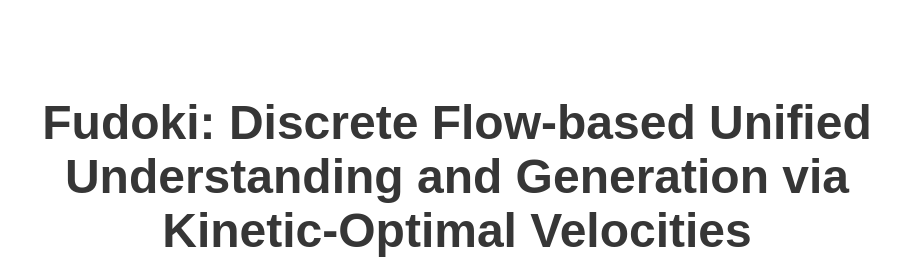
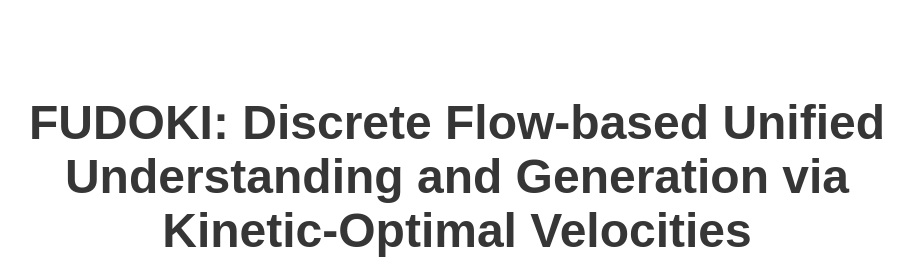
Before and after one commit to fudoki-dfm/fudoki, a plain HTML site: page index.html in a window 1280 px wide. Shown: the top 279 px of the page, without its empty margins (183-1096 px from the left). Drawn offline with nearby package versions, Linux system fonts and the light colour scheme; some icons are missing; a web font is replaced by a local one.

Commit message:
upper character for method

```diff
--- a/index.html
+++ b/index.html
@@ -52,7 +52,7 @@
     <div class="container is-max-desktop">
       <div class="columns is-centered">
         <div class="column has-text-centered">
-          <h1 class="title is-1 publication-title">Fudoki: Discrete Flow-based Unified Understanding and Generation via Kinetic-Optimal Velocities</h1>
+          <h1 class="title is-1 publication-title">FUDOKI: Discrete Flow-based Unified Understanding and Generation via Kinetic-Optimal Velocities</h1>
 
           <!-- 图标添加在这里 -->
           <div style="margin: 20px 0;">
```
